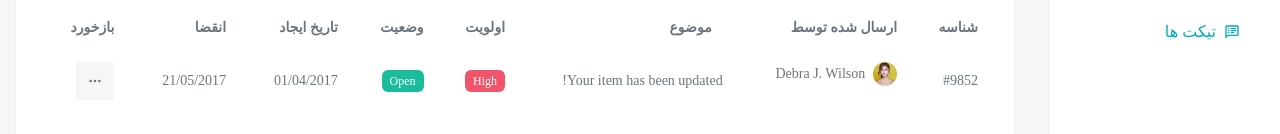
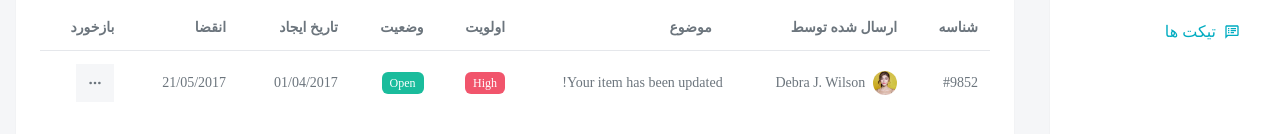
Before and after one commit to Mhboolor/my-dashboard, a React (Create React App) app: page /tikets in a window 1280 px wide. Shown: the part 388-522 px from the top of the page. Built offline with nearby package versions, Linux system fonts and the light colour scheme.

Commit message:
fix:fix tikek style

```diff
--- a/src/components/tikets/Tiket.jsx
+++ b/src/components/tikets/Tiket.jsx
@@ -5,7 +5,7 @@ function Tiket() {
   return (
     <tr className="hover:bg-light">
       <td className="p-3">#9852</td>
-      <td className="flex items-center gap-2 p-3">
+      <td className="flex items-center gap-2 px-3 py-5">
         <img
           src="./images/users/user-1.jpg"
           alt="user"
--- a/src/components/tikets/TiketsList.jsx
+++ b/src/components/tikets/TiketsList.jsx
@@ -14,7 +14,7 @@ function TiketsList() {
         <SearchBox/>
         <div className='w-full overflow-x-scroll md:overflow-auto'>
             <table className='text-sm text-gray-4 text-justify w-[900px] md:w-full'>
-                <thead>
+                <thead className='border-b'>
                     <tr>
                         <th className='p-3'>شناسه</th>
                         <th className='p-3'>ارسال شده توسط</th>
```
